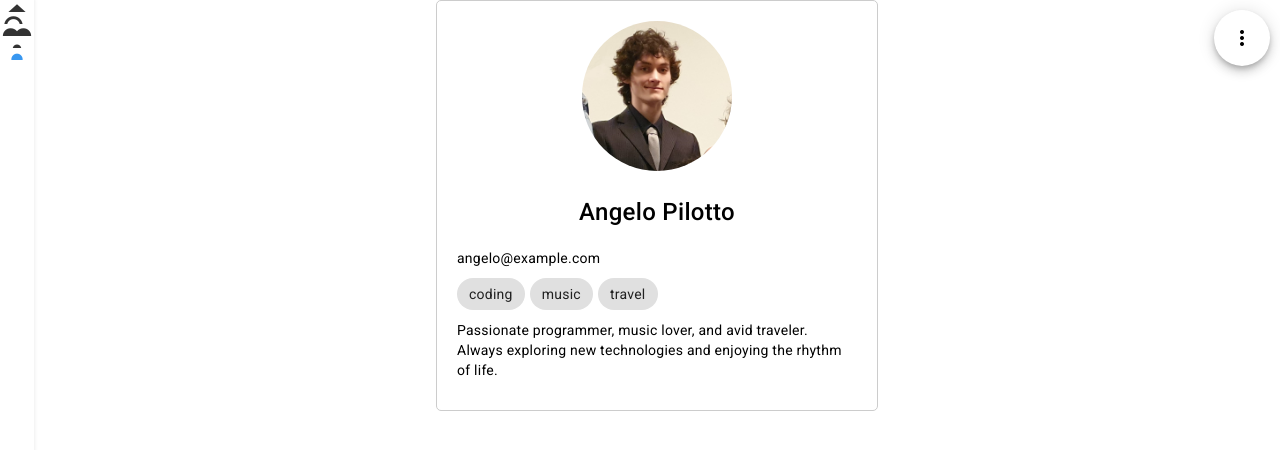
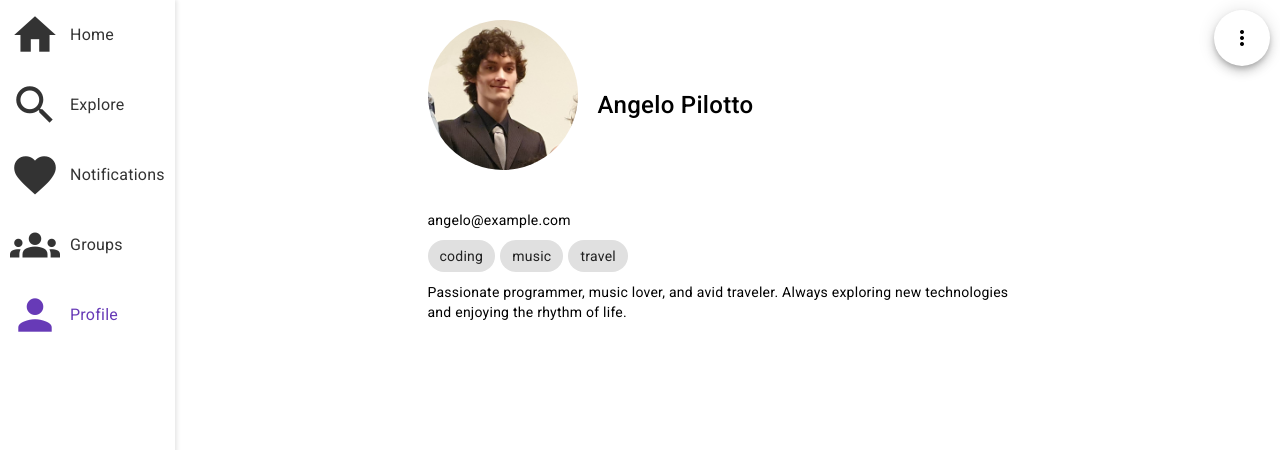
Before and after one commit to angelopra/social-network, an Angular app: page /profile/1 in a window 1280 px wide. Shown: the top 450 px of the page. Built offline with nearby package versions, Linux system fonts and the light colour scheme; sample sign-in values are in the browser's storage.

Commit message:
adjust lateral menu for desktop

```diff
--- a/src/app/app.component.scss
+++ b/src/app/app.component.scss
@@ -5,6 +5,6 @@
 @media (min-width: 768px) {
   .content{
     padding-bottom: 0;
-    margin-left: 34px;
+    margin-left: 175px;
   }
 }
--- a/src/app/components/explore/explore.component.scss
+++ b/src/app/components/explore/explore.component.scss
@@ -29,3 +29,8 @@
   font-weight: bold;
   color: #333;
 }
+
+.search {
+  max-width: 600px;
+  margin: 0 auto;
+}
--- a/src/app/components/feed/feed.component.scss
+++ b/src/app/components/feed/feed.component.scss
@@ -1,11 +1,10 @@
 .feed {
-  width: 100%;
   max-width: 600px;
   margin: 0 auto;
 
   h2 {
     font-size: 36px;
-    color: #2c3e50;
+    color: #673ab7;
     margin: 20px 0 30px;
     text-align: center;
     text-transform: uppercase;
--- a/src/app/components/menu/menu.component.html
+++ b/src/app/components/menu/menu.component.html
@@ -2,18 +2,23 @@
   <nav>
     <a matRipple aria-label="Home" routerLink="/home" routerLinkActive="active">
       <mat-icon>home</mat-icon>
+      <label>Home</label>
     </a>
     <a matRipple aria-label="Explore" routerLink="/explore" routerLinkActive="active">
       <mat-icon>search</mat-icon>
+      <label>Explore</label>
     </a>
     <a matRipple aria-label="Notifications" routerLink="/notifications" routerLinkActive="active">
       <mat-icon>favorite</mat-icon>
+      <label>Notifications</label>
     </a>
     <a matRipple aria-label="Groups" routerLink="/groups" routerLinkActive="active">
       <mat-icon>groups</mat-icon>
+      <label>Groups</label>
     </a>
     <a matRipple aria-label="Profile" routerLink="/profile/1" routerLinkActive="active">
       <mat-icon>person</mat-icon>
+      <label>Profile</label>
     </a>
   </nav>
 </div>
--- a/src/app/components/menu/menu.component.scss
+++ b/src/app/components/menu/menu.component.scss
@@ -5,32 +5,14 @@
   width: 100%;
   background-color: #fff;
   box-shadow: 0 -2px 4px rgba(0, 0, 0, 0.1);
-}
 
-@media (min-width: 768px) {
-  .menu {
-    width: auto;
-    bottom: auto;
-    left: 0;
-    top: 0;
-    height: 100%;
-    flex-direction: column;
-  }
-
-  .menu nav {
-    flex-direction: column;
-    align-items: center;
-  }
-}
-
-.menu nav {
+  nav {
     display: flex;
     justify-content: space-around;
     align-items: center;
     height: 60px;
-}
 
-.menu nav a {
+    a {
       color: #333;
       display: flex;
       flex-direction: column;
@@ -38,18 +20,18 @@
       flex: 1;
       height: 100%;
       justify-content: center;
+
+      label {
+        visibility: hidden;
+        display: none;
+      }
     }
 
-.menu nav a i {
-  font-size: 20px;
+    a.active,
+    a.active label {
+      color: #673ab7;
     }
-
-.menu nav a span {
-  font-size: 12px;
   }
-
-.menu nav a.active {
-  color: #3897f0;
 }
 
 mat-icon {
@@ -57,3 +39,41 @@ mat-icon {
   height: auto;
   width: auto;
 }
+
+@media (min-width: 768px) {
+  .menu {
+    top: 0;
+    left: 0;
+    width: auto; /* Allow the width to adjust based on content */
+    box-shadow: 2px 0 4px rgba(0, 0, 0, 0.1); /* Add box shadow on the right */
+
+    nav {
+      flex-direction: column; /* Arrange items vertically */
+      align-items: flex-start; /* Align items to the start of the container */
+      height: auto; /* Allow the container to adjust height based on content */
+
+      a {
+        flex-direction: row; /* Arrange icon and text horizontally */
+        justify-content: flex-start; /* Align items to the start of the container */
+        padding: 10px; /* Add padding for spacing */
+        width: calc(100% - 20px);
+        text-decoration: none;
+
+        label {
+          visibility: visible;
+          display: block;
+          font-size: 16px;
+          margin-left: 10px;
+          color: #333;
+          cursor: pointer;
+        }
+      }
+    }
+  }
+
+  mat-icon {
+    font-size: 50px;
+    height: auto;
+    width: auto;
+  }
+}
--- a/src/app/components/not-found/not-found.component.scss
+++ b/src/app/components/not-found/not-found.component.scss
@@ -20,14 +20,7 @@
 .not-found button {
   padding: 10px 20px;
   font-size: 16px;
-  background-color: #007bff; /* Blue color for button */
   color: #fff; /* White text color */
   border: none;
   border-radius: 5px;
-  cursor: pointer;
-  transition: background-color 0.3s;
 }
-
-.not-found button:hover {
-  background-color: #0056b3; /* Darker blue color on hover */
-}
--- a/src/app/components/profile/profile.component.html
+++ b/src/app/components/profile/profile.component.html
@@ -1,7 +1,13 @@
 <div *ngIf="user" class="profile">
   <div class="profile-header">
     <img [src]="user.profilePicture" alt="Profile Picture" />
-    <h2>{{ user.username }}</h2>
+    <div class="profile-info">
+      <h2>{{ user.username }}</h2>
+      <div *ngIf="user.id !== 1" class="button-container">
+        <button mat-raised-button color="primary" class="follow-button">Follow</button>
+        <button mat-raised-button class="message-button">Message</button>
+      </div>
+    </div>
   </div>
   <div class="profile-details">
     <p>{{ user.email }}</p>
@@ -9,7 +15,7 @@
     <p>{{ user.description }}</p>
   </div>
 
-  <div class="logout-container">
+  <div *ngIf="user.id === 1" class="options-container">
     <button mat-fab color="outline" [matMenuTriggerFor]="menu" aria-label="Open options">
       <mat-icon>more_vert</mat-icon>
     </button>
--- a/src/app/components/profile/profile.component.scss
+++ b/src/app/components/profile/profile.component.scss
@@ -1,13 +1,25 @@
 .profile {
-  max-width: 400px;
+  max-width: 600px;
   margin: 0 auto;
   padding: 20px;
-  border: 1px solid #ccc;
-  border-radius: 5px;
 }
 
 .profile-header {
-  text-align: center;
+  display: flex;
+  align-items: center;
+}
+
+.profile-info {
+  margin-left: 20px;
+}
+
+.button-container {
+  margin-top: 10px;
+}
+
+.follow-button,
+.message-button {
+  margin-right: 10px;
 }
 
 .profile-header img {
@@ -39,7 +51,7 @@
   margin-right: 5px;
 }
 
-.logout-container {
+.options-container {
   position: absolute;
   top: 10px;
   right: 10px;
```
Lines whose indentation alone changed are shown as unchanged.
